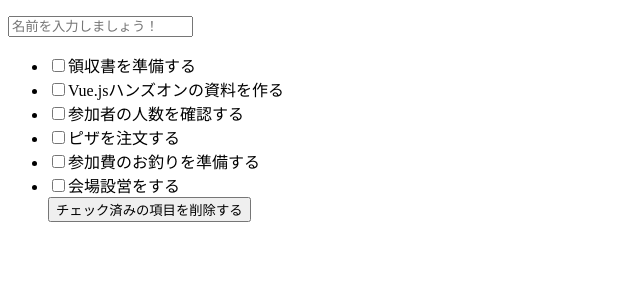
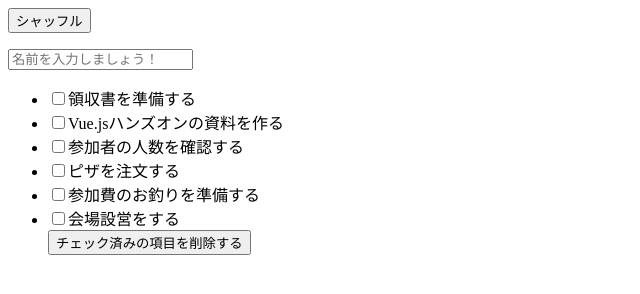
Before and after one commit to tomoyooo/shuffle, a plain HTML site: page todo.html in a window 1280 px wide. Shown: the whole page, without its empty margins (0-640 px from the left). Drawn offline with nearby package versions, Linux system fonts and the light colour scheme.

Commit message:
added shuffle

```diff
--- a/todo.html
+++ b/todo.html
@@ -12,9 +12,12 @@
 <body>
 
 <div id="app">
+  <button v-on:click="shuffle">シャッフル</button>
+
 <p>
   <input type="text" placeholder="名前を入力しましょう！" v-model="newItemTitle" v-on:keyup.enter="addTodo">
 </p>
+
 <ul>
   <li v-for="item in items">
     <label v-bind:class="{ done: item.isChecked }">
@@ -28,6 +31,7 @@
 
 
 <script src="https://cdn.jsdelivr.net/npm/vue/dist/vue.js"></script>
+<script src="https://cdn.jsdelivr.net/npm/lodash@4.17.15/lodash.min.js"></script>
 <script>
 
 const vm = new Vue({
@@ -70,6 +74,9 @@ const vm = new Vue({
     mounted: function(){
       this.loadTodo();
   },
+  shuffle: function(e) {
+      this.items = _.shuffle(this.items);
+    }
 
   }
 });
```
